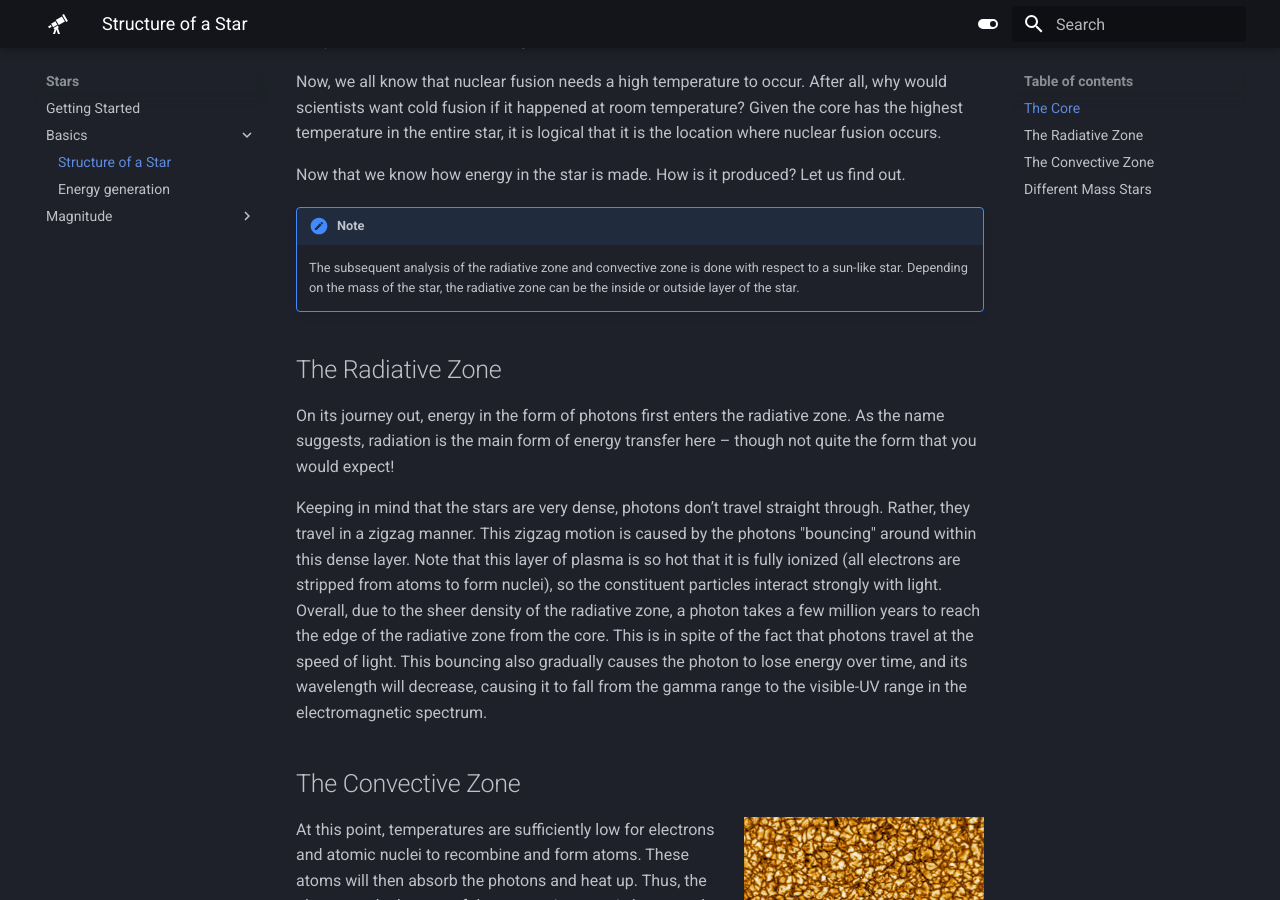
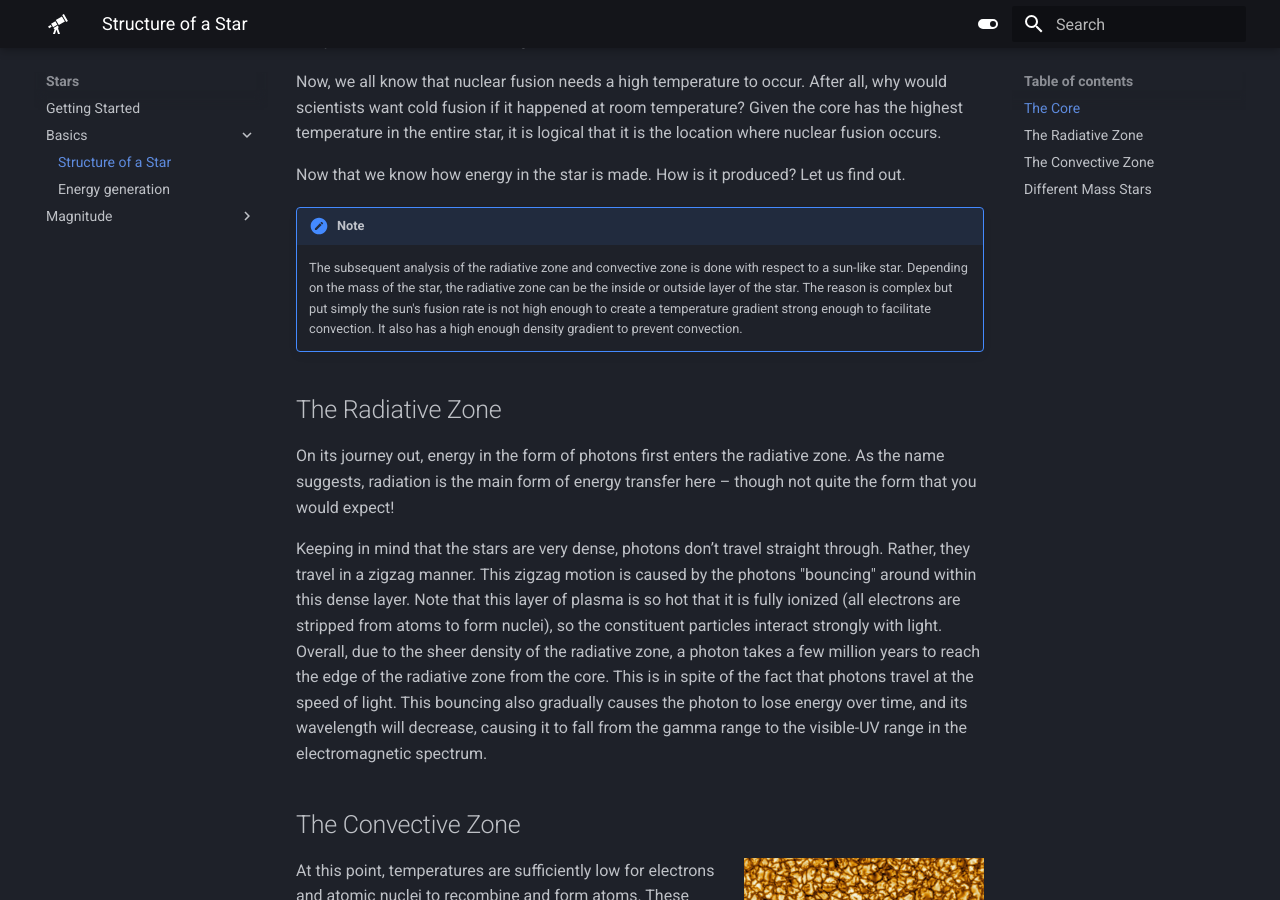
Before and after one commit to nushastro/website, an MkDocs documentation site: the page built from docs/stellar/basics/star_structure.md, in a window 1280 px wide and 900 px high, scrolled down 328 px. Built offline with MkDocs 1.6.1 and Material for MkDocs 9.7.7, drawn with Linux system fonts in a browser that asks for light colours.

Commit message:
questionable info #1

```diff
--- a/docs/stellar/basics/star_structure.md
+++ b/docs/stellar/basics/star_structure.md
@@ -15,6 +15,7 @@ Now that we know how energy in the star is made. How is it produced? Let us find
 !!! note
     The subsequent analysis of the radiative zone and convective zone is done with respect to a sun-like star. Depending on
     the mass of the star, the radiative zone can be the inside or outside layer of the star.
+    The reason is complex but put simply the sun's fusion rate is not high enough to create a temperature gradient strong enough to facilitate convection. It also has a high enough density gradient to prevent convection.
 
 ## The Radiative Zone
 
```
